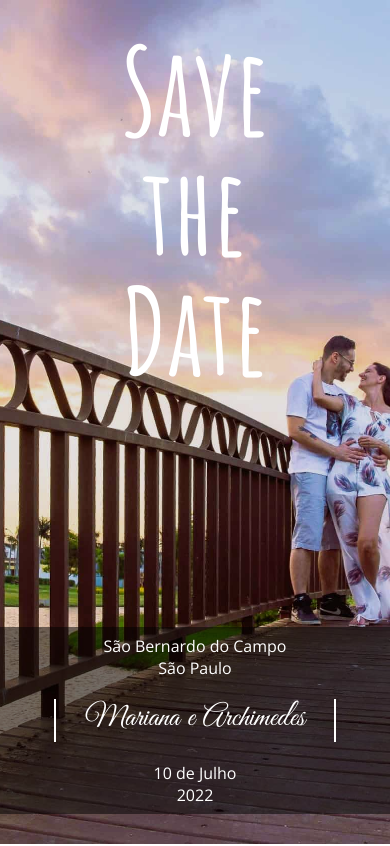
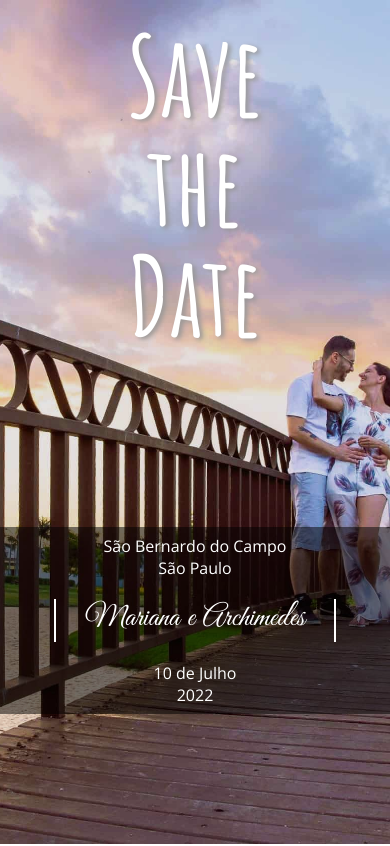
Before and after one commit to afagundes/casamento, a Next.js app: page / in a window 390 px wide. Shown: the top 846 px of the page. Built offline with nearby package versions, Linux system fonts and the light colour scheme.

Commit message:
melhoria na página inicial para mobile

```diff
--- a/components/welcome/welcome.module.css
+++ b/components/welcome/welcome.module.css
@@ -77,7 +77,7 @@
     }
 
     .title {
-        font-size: 120px;
+        font-size: 110px;
         line-height: 1;
     }
 
@@ -89,12 +89,13 @@
 
     .container h1 {
         background-color: unset;
-        margin-top: 30px
+        margin-top: 20px;
+        text-shadow: 3px 2px 5px rgba(150, 150, 150, 1);
     }
 
     .bannerInfo {
         flex-direction: column;
-        margin-bottom: 30px;
+        margin-bottom: 130px;
         padding-bottom: 0.5rem;
     }
 
```
